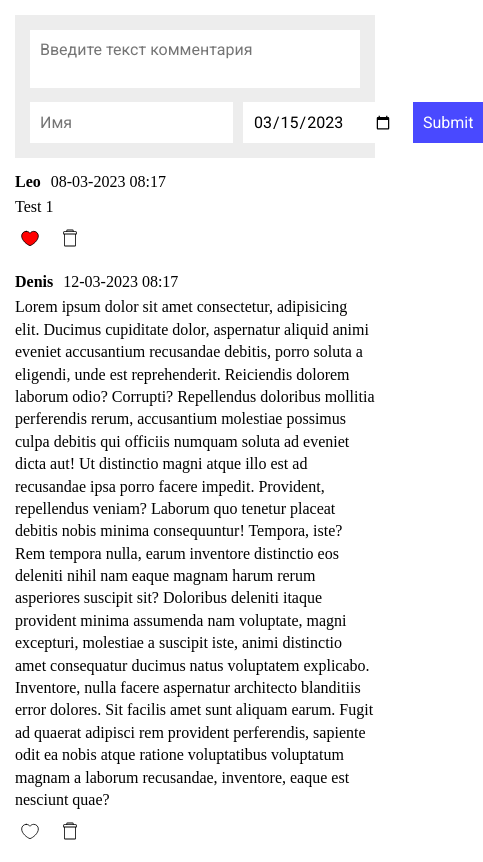
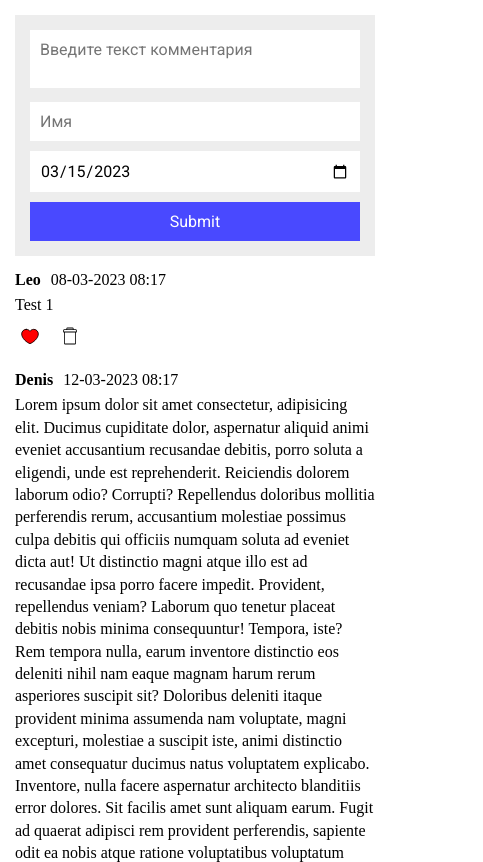
Before and after one commit to WebDevRun/comments, a website built with webpack: page src/index.html in a window 390 px wide. Shown: the top 862 px of the page, 483 px wide, since content can reach past the window. Built offline with nearby package versions, Linux system fonts and the light colour scheme.

Commit message:
feat: add media query

```diff
--- a/src/scss/form.scss
+++ b/src/scss/form.scss
@@ -49,10 +49,6 @@
     gap: 10px;
   }
 
-  &__user-name {
-    flex: 1 1 70%;
-  }
-
   &__submit {
     background-color: rgb(73, 73, 255);
     color: rgb(255, 255, 255);
@@ -64,16 +60,29 @@
     }
   }
 
-  // &__text-wrapper,
-  // &__user-name-wrapper,
-  // &__date-wrapper {
-  //   position: relative;
-  // }
-
   &__error-message {
-    // position: absolute;
-    // left: 0;
     font-size: 0.8rem;
     color: rgb(255, 57, 57);
   }
 }
+
+@media (max-width: 580px) {
+  .form {
+    &__bottom-board {
+      flex-direction: column;
+    }
+  }
+}
+
+@media (max-width: 425px) {
+  .form {
+    &__about {
+      flex-direction: column;
+    }
+
+    &__user-name,
+    &__date {
+      width: 100%;
+    }
+  }
+}
```
